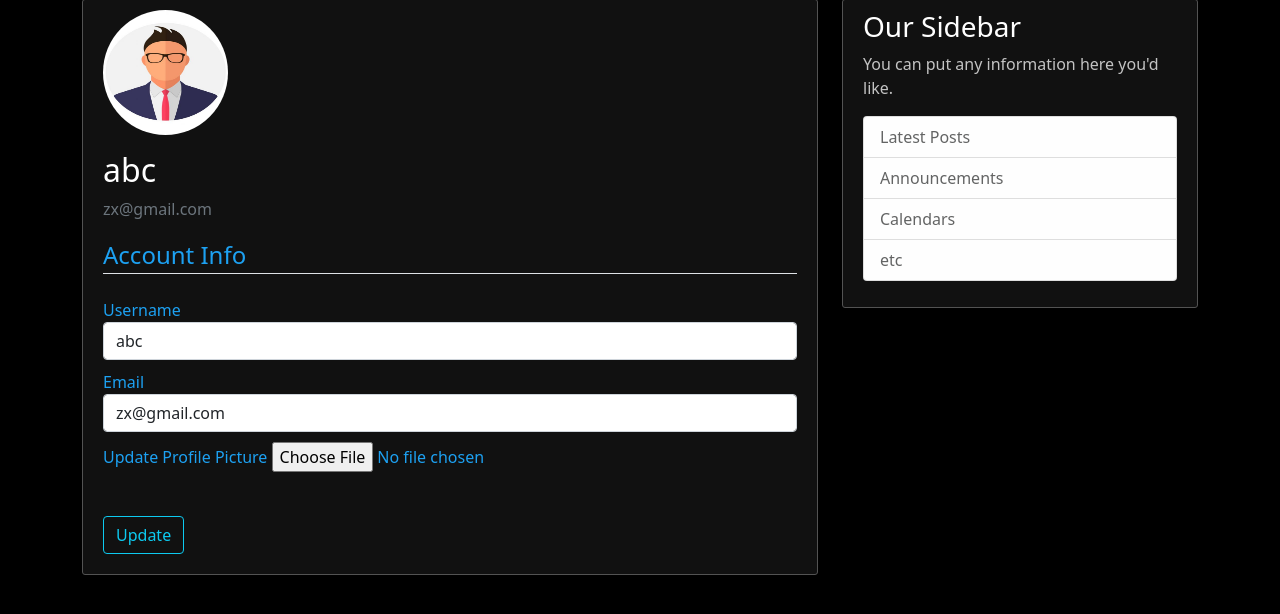
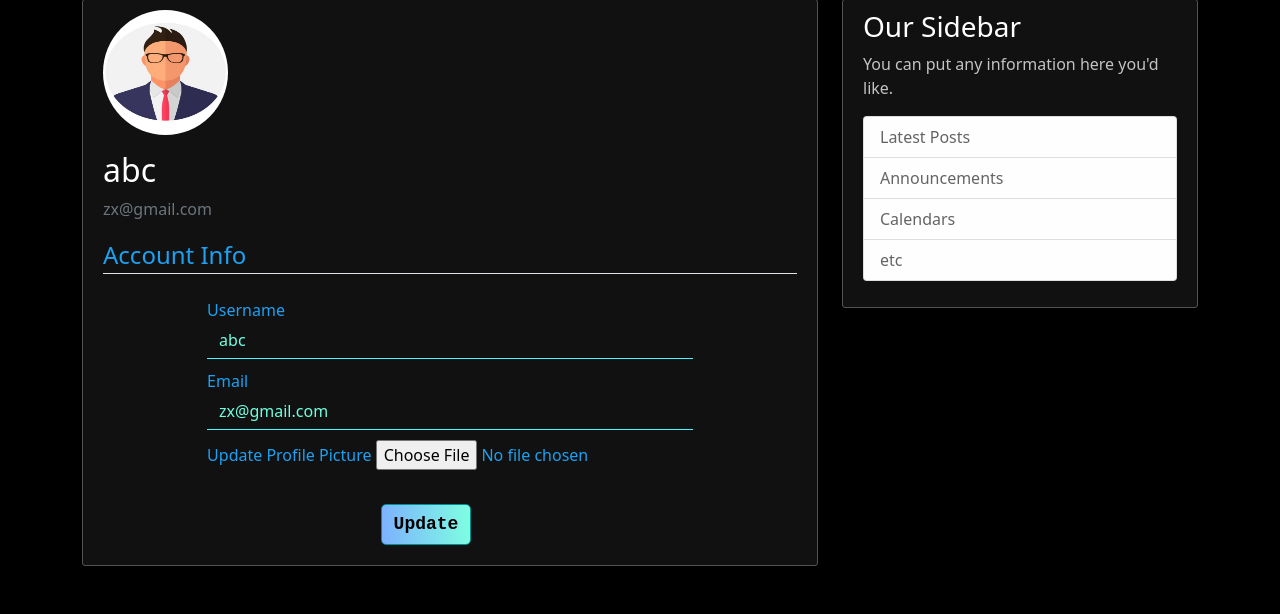
Before and after one commit to Vrushabh6300/Flask-Blog-App, a Flask app: page /account in a window 1280 px wide. Shown: the part 81-695 px from the top of the page. Run offline with Flask 2, Linux system fonts and the light colour scheme; a user stored in the database is signed in; some libraries are stand-ins or nearby versions.

Commit message:
Update account.html

```diff
--- a/app/templates/account.html
+++ b/app/templates/account.html
@@ -13,34 +13,34 @@
                 <fieldset class="form-group">
                     <legend class="border-bottom mb-4">Account Info</legend>
                     <div class="form-group">
-                        {{ form.username.label(class="form-control-label") }}
+                        {{ form.username.label(class="form-control-label custom-label") }}
 
                         {% if form.username.errors %}
-                            {{ form.username(class="form-control form-control is-invalid") }}
-                            <div class="invalid-feedback">
+                            {{ form.username(class="form-control form-control is-invalid custom-text") }}
+                            <div class="invalid-feedback custom-label">
                                 {% for error in form.username.errors %}
                                     <span>{{ error }}</span>
                                 {% endfor %}
                             </div>
                         {% else %}
-                            {{ form.username(class="form-control form-control") }}
+                            {{ form.username(class="form-control form-control custom-text") }}
                         {% endif %}
                     </div>
                     <div class="form-group">
-                        {{ form.email.label(class="form-control-label") }}
+                        {{ form.email.label(class="form-control-label custom-label") }}
 
                         {% if form.email.errors %}
-                            {{ form.email(class="form-control form-control is-invalid") }}
-                            <div class="invalid-feedback">
+                            {{ form.email(class="form-control form-control is-invalid custom-text") }}
+                            <div class="invalid-feedback custom-label">
                                 {% for error in form.email.errors %}
                                     <span>{{ error }}</span>
                                 {% endfor %}
                             </div>
                         {% else %}
-                            {{ form.email(class="form-control form-control") }}
+                            {{ form.email(class="form-control form-control custom-text") }}
                         {% endif %}
                     </div>
-                    <div class="form-group">
+                    <div class="form-group custom-label">
                         {{ form.picture.label() }}
                         {{ form.picture(class="form-control-file") }}
                         {% if form.picture.errors %}
@@ -51,7 +51,7 @@
                     </div>
                 </fieldset><br>
                 <div class="form-group">
-                    {{ form.submit(class="btn btn-outline-info") }}
+                    {{ form.submit(class="btn custom-btn") }}
                 </div>
             </form>
     </div>
```
